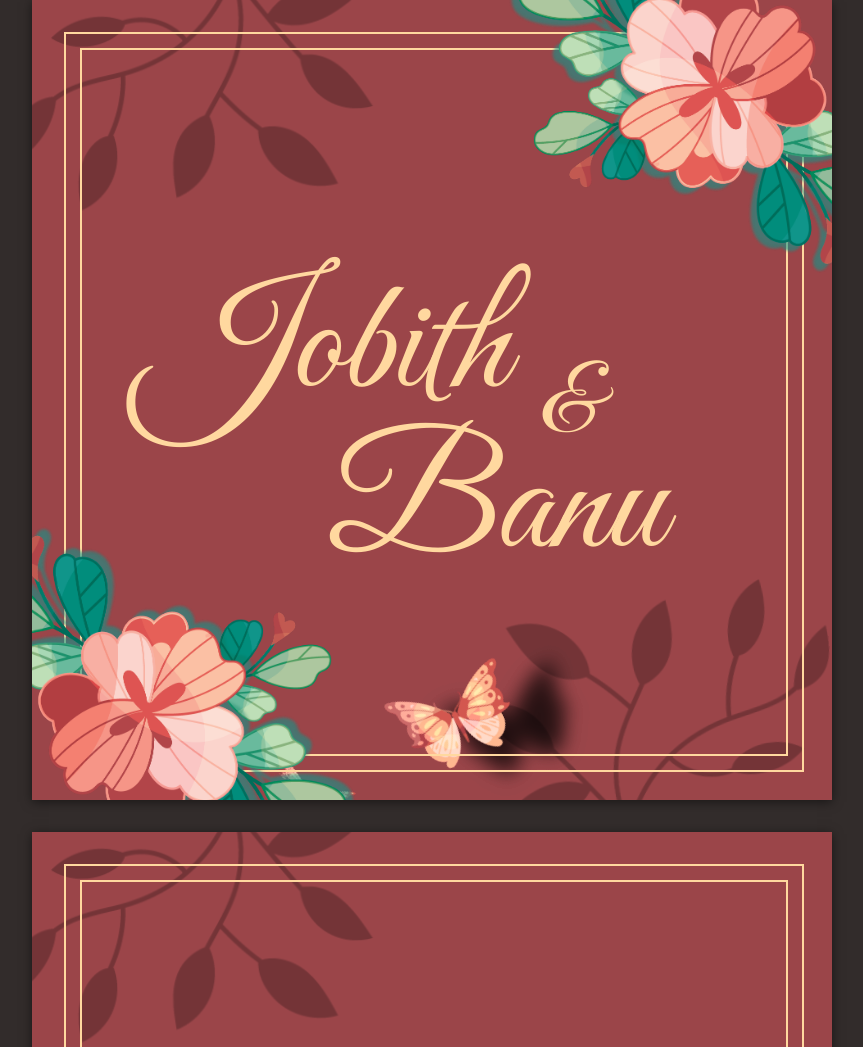
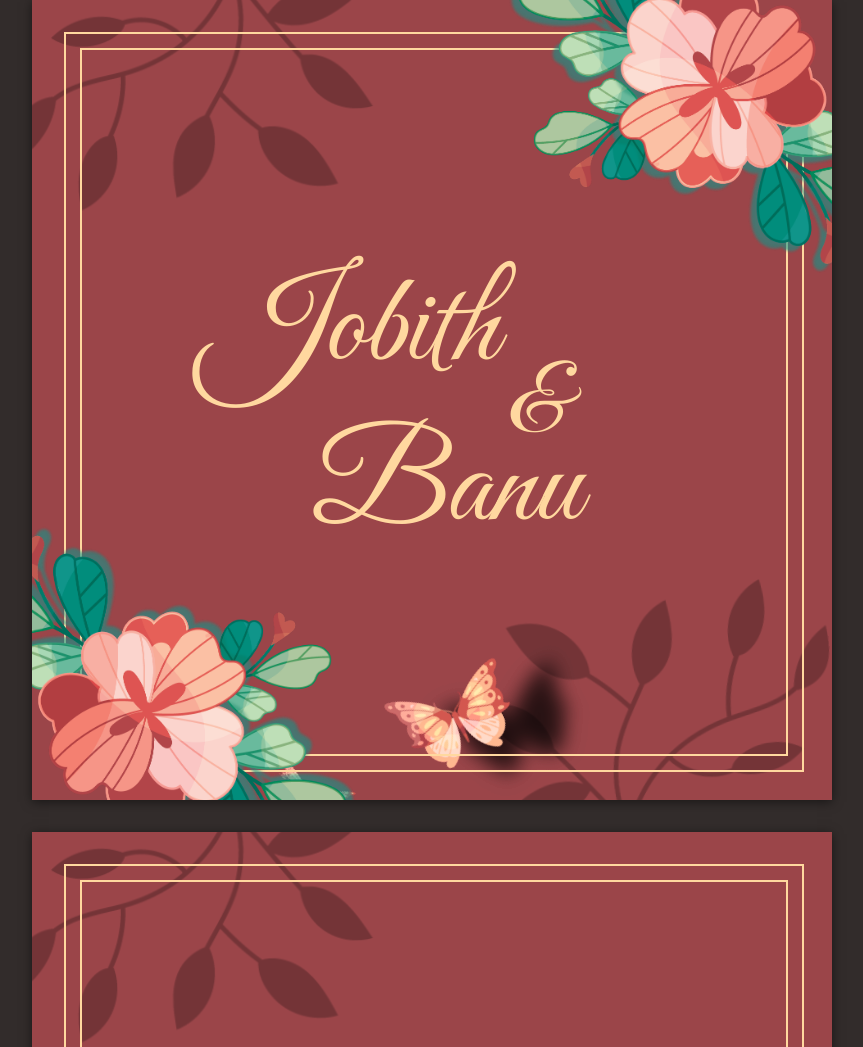
Before and after one commit to jobithmb/our11-11wish, a website: page src/views/index.html in a window 1280 px wide. Shown: the top 1047 px of the page, without its empty margins (208-1071 px from the left). Drawn offline with nearby package versions, Linux system fonts and the light colour scheme; files that its build step writes are made by us from their sources; files whose address does not match are found by name.

Commit message:
adjusted font width

```diff
--- a/src/scss/style.scss
+++ b/src/scss/style.scss
@@ -116,20 +116,20 @@ body {
 .hero-names {
   position: relative;
   font-family: $cursive-font;
-  font-size: 10rem;
+  font-size: 8rem;
   color: $accent-color;
   width: 400px;
   height: 300px;
 
   .groom {
     position: absolute;
-    left: -6rem;
+    left: -2rem;
     top: 0rem;
   }
 
   .and {
     position: absolute;
-    right: 2rem;
+    right: 4rem;
     top: 6rem;
     font-size: 6rem;
   }
@@ -137,6 +137,6 @@ body {
   .bride {
     position: absolute;
     top: 10rem;
-    left: 6rem;
+    left: 5rem;
   }
 }
```
